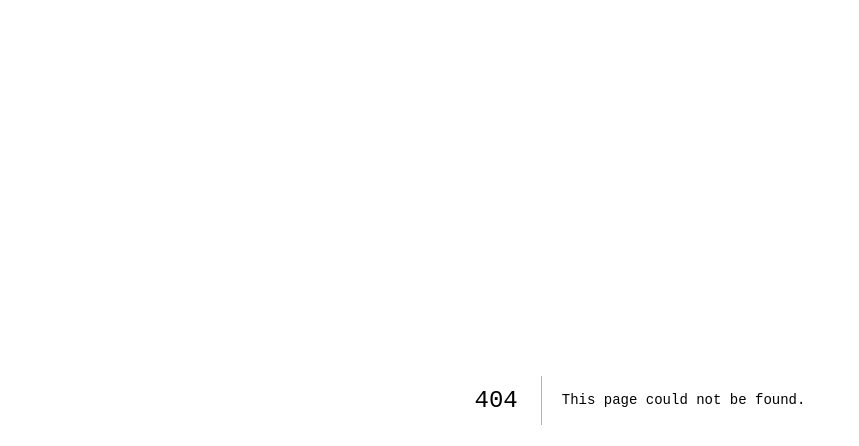
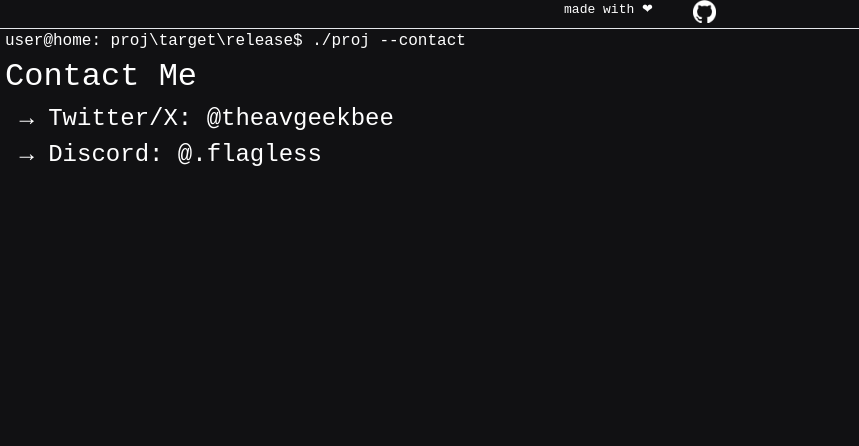
Before and after one commit to theavgeekbee/website, a Next.js app: page /contact in a window 1280 px wide. Before the commit this address had no page. Shown: the top 446 px of the page, without its empty margins (0-859 px from the left). Built offline with nearby package versions, Linux system fonts and the light colour scheme.

Commit message:
add contact page

```diff
--- /dev/null
+++ b/src/app/contact/page.tsx
@@ -0,0 +1,14 @@
+'use client';
+
+import {delays, IApp2} from "@/tools";
+import React from "react";
+import ContentText from "@/content_text";
+const info = [
+    new ContentText("<h1>Contact Me</h1>", false, delays.very_short),
+    new ContentText("<h2> → <a href='https://x.com/theavgeekbee' target='_blank'>Twitter/X: @theavgeekbee</a></h2>", false, delays.very_short),
+    new ContentText("<h2> → <a href='#'>Discord: @.flagless</a>", false, delays.very_short),
+];
+
+export default function App() {
+    return (<IApp2 texts={info}  starting_text={"user@home: proj\\target\\release$ ./proj --contact"}/>);
+}
--- a/src/app/globals.css
+++ b/src/app/globals.css
@@ -75,3 +75,7 @@ h1, h2 {
     border: 2px solid darkred;
     color: black;
 }
+a:hover {
+    text-decoration: underline;
+    color: cornflowerblue;
+}
--- a/src/tools.tsx
+++ b/src/tools.tsx
@@ -64,7 +64,7 @@ export function IApp2(props: { texts: ContentText[], starting_text: string }) {
             }
             if (texts[i].getText().includes("#navbar#")) {
                 texts[i] = new ContentText(
-                    `<div><a href="/" class="links"><button>Home</button></a><a href="/projects" class="links"><button>Projects</button></a><button>Contact/Socials</button><button class="wip">Blog</button></div>`,
+                    `<div><a href="/" class="links"><button>Home</button></a><a href="/projects" class="links"><button>Projects</button></a><a href="/contact" class="links"><button>Contact/Socials</button></a><button class="wip">Blog</button></div>`,
                     texts[i].isBlock(),
                     texts[i].getDelayTime(),
                     texts[i].isSameLine()
```
